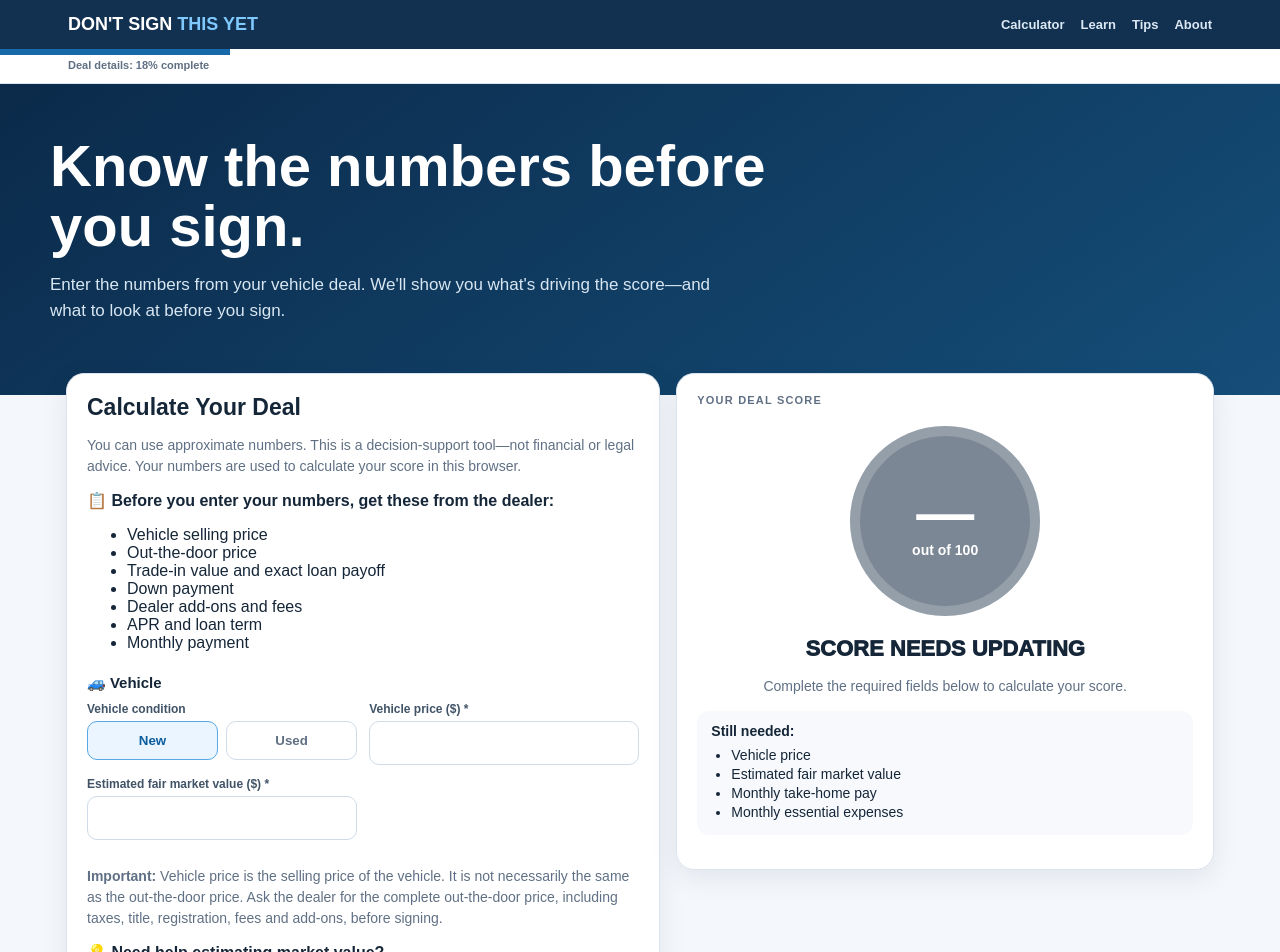
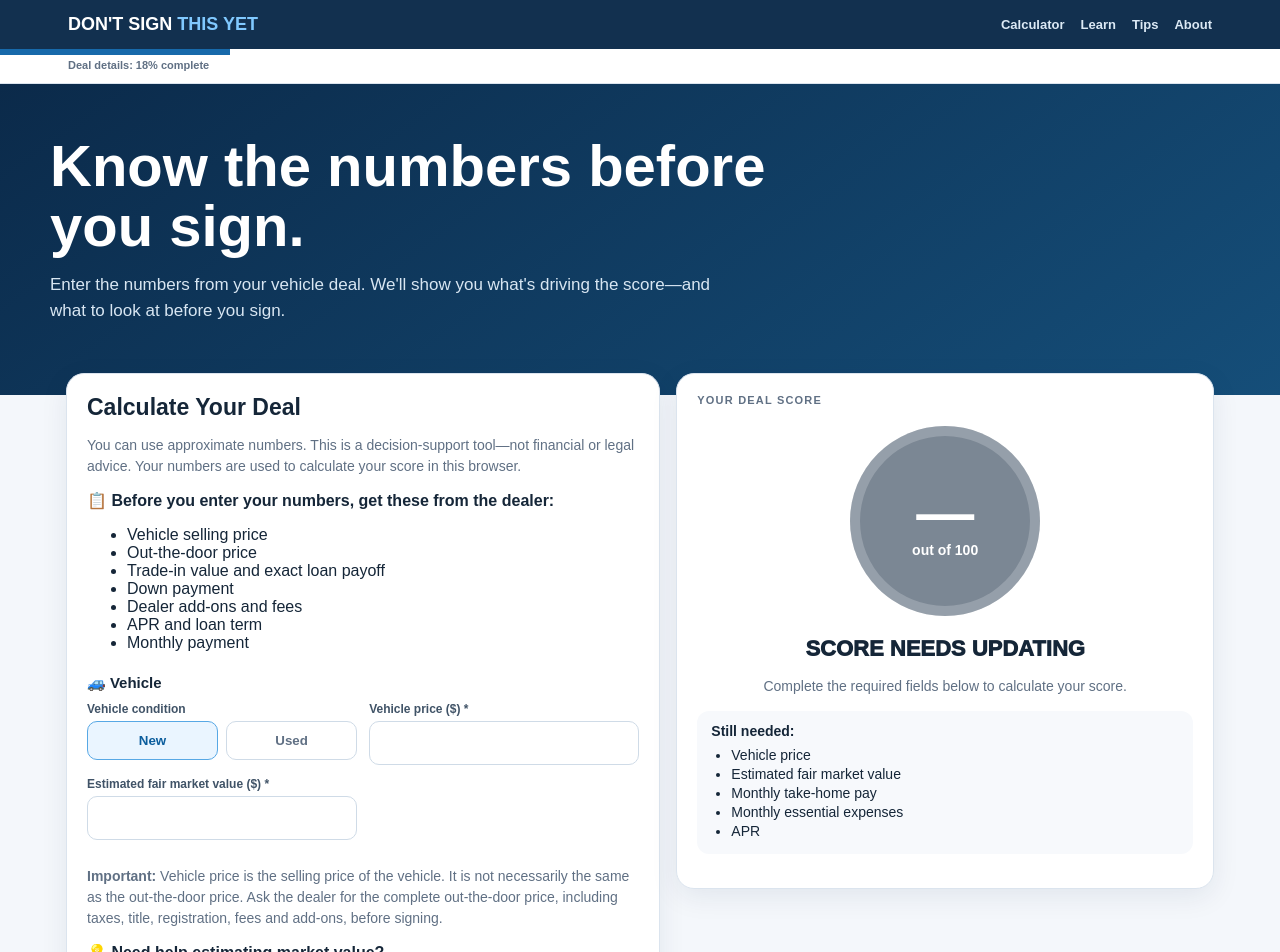
Before and after one commit to rmerrow1/dont-sign-this-yet, a Next.js app: page / in a window 1280 px wide. Shown: the top 952 px of the page. Built offline with nearby package versions, Linux system fonts and the light colour scheme.

Commit message:
Show APR in missing-field guidance

```diff
--- a/app/page.js
+++ b/app/page.js
@@ -481,6 +481,7 @@ const aprGuidance =
       {!(Number(form.market) > 0) && <li>Estimated fair market value</li>}
       {!(Number(form.income) > 0) && <li>Monthly take-home pay</li>}
       {!(Number(form.expenses) > 0) && <li>Monthly essential expenses</li>}
+        {!(Number(form.apr) > 0) && <li>APR</li>}
     </ul>
   </div>
 )}
```
